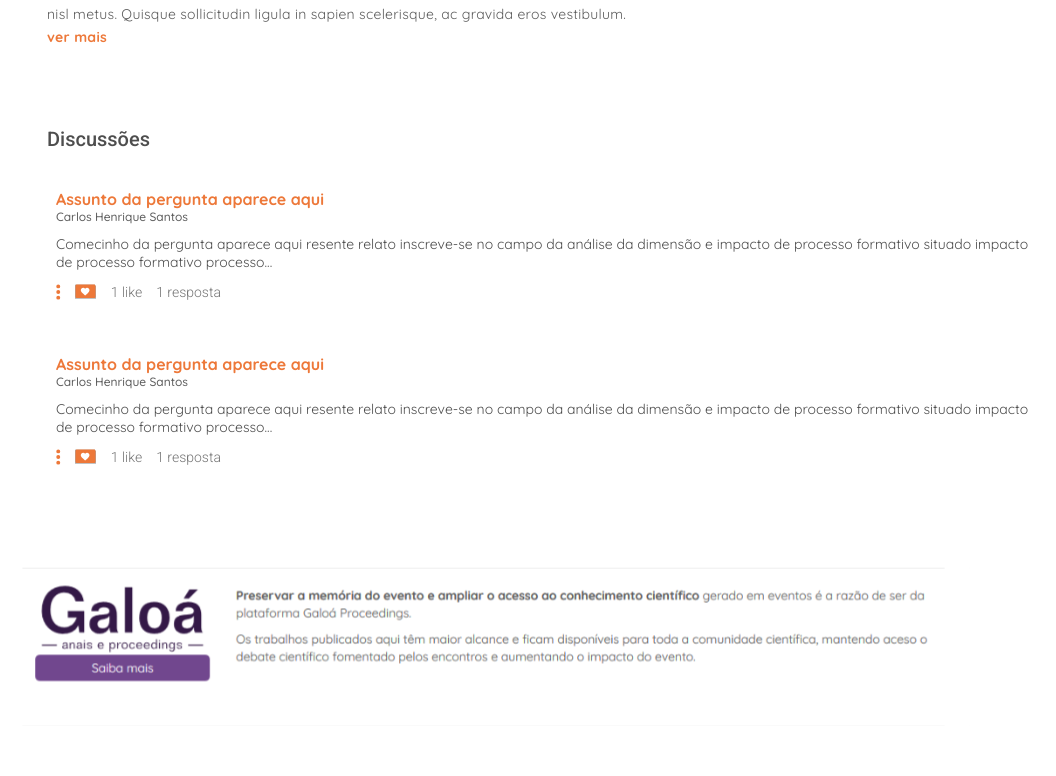
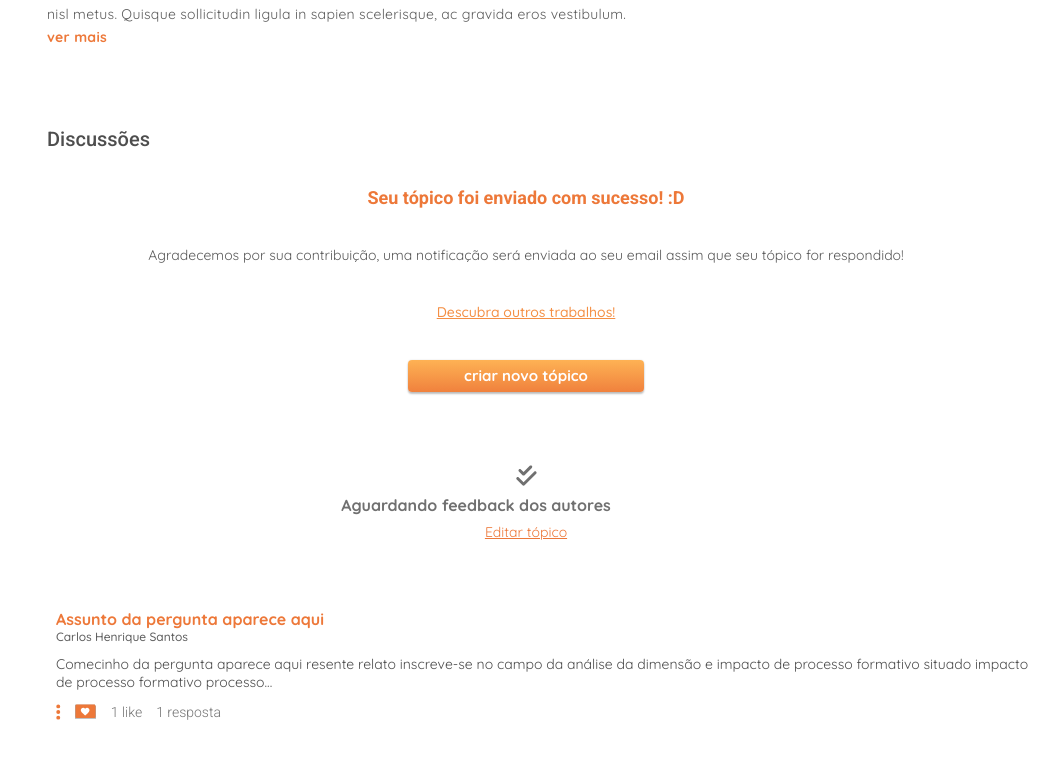
Before and after one commit to hash-luk/chuva-test, a React (Create React App) app: page / in a window 1280 px wide. Shown: the part 639-1415 px from the top of the page, without its empty margins (224-1280 px from the left). Before the commit the page ends 1380 px from the top, so only its background shows below. Built offline with nearby package versions, Linux system fonts and the light colour scheme.

Commit message:
Created createdtopic component

```diff
--- /dev/null
+++ b/src/components/createdTopic/index.tsx
@@ -0,0 +1,21 @@
+import * as Styled from './styles'
+import { faCheckDouble } from '@fortawesome/free-solid-svg-icons';
+import { FontAwesomeIcon } from '@fortawesome/react-fontawesome';
+
+const CreatedTopic = () => {
+    return(
+        <Styled.Container>
+            <Styled.SendedTopic>Seu tópico foi enviado com sucesso! :D</Styled.SendedTopic>
+            <Styled.Text>Agradecemos por sua contribuição, uma notificação será enviada ao seu email assim que seu tópico for respondido!</Styled.Text>
+            <Styled.DiscoverContent>Descubra outros trabalhos!</Styled.DiscoverContent>
+            <Styled.CreateTopic>criar novo tópico</Styled.CreateTopic>
+            <Styled.CreatedTopic>
+                <FontAwesomeIcon icon={faCheckDouble} className="icon"/>
+                <p>Aguardando feedback dos autores</p>
+                <a href="#">Editar tópico</a>
+            </Styled.CreatedTopic>
+        </Styled.Container>
+    )
+}
+
+export default CreatedTopic;
--- /dev/null
+++ b/src/components/createdTopic/styles.ts
@@ -0,0 +1,97 @@
+import styled from "styled-components";
+
+export const Container = styled.div`
+    width: 100%;
+    height: 420px;
+    display: flex;
+    flex-direction: column;
+    align-items: center;
+    justify-content: space-between;
+    padding: 15px 0px;
+`;
+
+export const SendedTopic = styled.h3`
+    width: 100%;
+    height: 22px;
+    font-family: "Roboto", sans-serif;
+    font-weight: 700;
+    font-size: 18px;
+    line-height: 21px;
+    color: #ED7839;
+    text-align: center;
+`
+
+export const Text = styled.p`
+    width: 100%;
+    height: 20px;
+    font-family: "Quicksand", sans-serif;
+    font-weight: 400;
+    font-size: 14px;
+    line-height: 19px;
+    text-align: center;
+    color: #595959;
+`
+
+export const DiscoverContent = styled.a`
+    width: 306px;
+    height: 20px;
+    font-family: "Quicksand", sans-serif;
+    font-weight: 500;
+    font-size: 14px;
+    line-height: 19px;
+    text-align: center;
+    text-decoration: underline;
+    color: #F48F44;
+    cursor: pointer;
+`
+
+export const CreateTopic = styled.button`
+    width: 235.15px;
+    height: 32px;
+    background: linear-gradient(180deg, #FEB254 0%, #F0813D 100%);
+    box-shadow: 0px 0px 2px rgba(0, 0, 0, 0.12), 0px 2px 2px rgba(0, 0, 0, 0.24);
+    border-radius: 4px;
+    font-family: "Quicksand", sans-serif;
+    font-weight: 700;
+    font-size: 15px;
+    line-height: 16px;
+    text-align: center;
+    color: #FFF;
+    border: none;
+    cursor: pointer;
+`
+
+export const CreatedTopic = styled.div`
+    width: 100%;
+    height: 148px;
+    display: flex;
+    flex-direction: column;
+    align-items: center;
+    justify-content: center;
+    gap: 8px;
+    padding: 35px 0px;
+
+    .icon {
+        width: 30.92px;
+        height: 23.22px;
+        color: #707070;
+    }
+
+    p {
+        font-family: "Quicksand", sans-serif;
+        font-weight: 700;
+        font-size: 16px;
+        line-height: 20px;
+        color: #707070;
+        margin-right: 100px;
+    }
+
+    a {
+        font-family: "Quicksand", sans-serif;
+        font-weight: 400;
+        font-size: 14px;
+        line-height: 19px;
+        text-decoration: underline;
+        color: #ED7839;
+    }
+`
--- a/src/components/discussions/index.tsx
+++ b/src/components/discussions/index.tsx
@@ -4,6 +4,7 @@ import qea from "../../assets/icons/Q&A.svg";
 import people from "../../assets/icons/people.svg";
 import Topic from "../topics";
 import NewTopic from "../startTopic";
+import CreatedTopic from "../createdTopic";
 import { faAdd } from "@fortawesome/free-solid-svg-icons";
 import { FontAwesomeIcon } from "@fortawesome/react-fontawesome";
 import { TitleContainer } from "../resume/styles";
@@ -12,6 +13,7 @@ const Discussions = () => {
   return (
     <Styled.Container>
       <TitleContainer>Discussões</TitleContainer>
+      <CreatedTopic />
       {/* <NewTopic /> */}
       {/* <Styled.ContentContainer>
         <Styled.SectionTitle>
```
